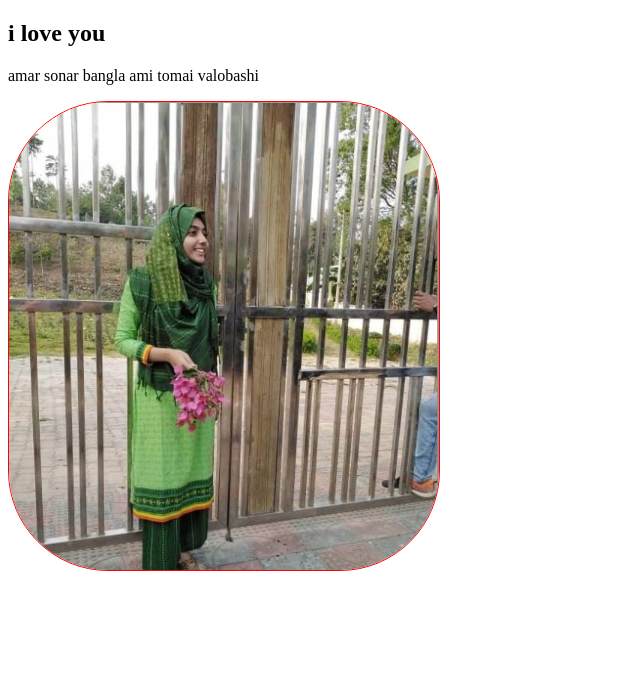
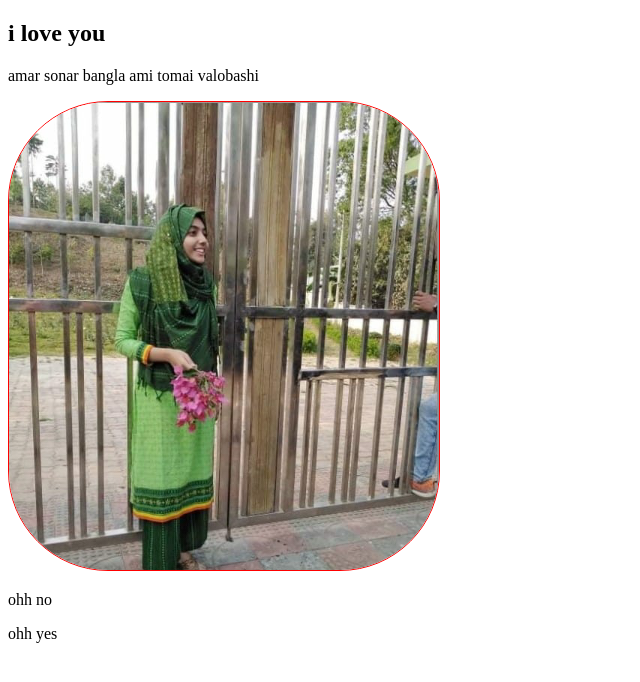
Before and after one commit to Jaki-pro/my-web-repo, a plain HTML site: page index.html in a window 1280 px wide. Shown: the whole page, without its empty margins (0-640 px from the left). Drawn offline with Linux system fonts and the light colour scheme.

Commit message:
last commited

```diff
--- a/index.html
+++ b/index.html
@@ -16,5 +16,7 @@
     <p>amar sonar bangla ami tomai valobashi</p>
 
     <img src="nowshin.png" alt="">
+    <p>ohh no</p>
+    <p>ohh yes</p>
 </body>
 </html>
```
